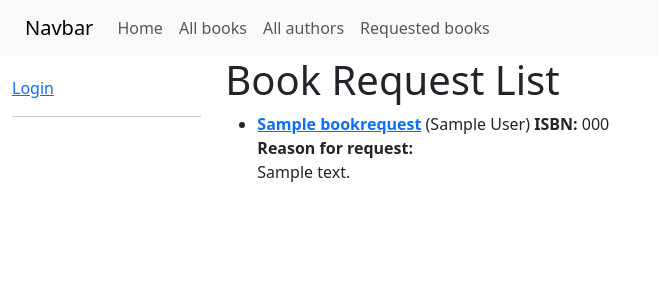
After one commit to Adam-Bitz/csci313-assignment-3-Adam-Bitz, a Django app: page /catalog/requests/ in a window 1280 px wide. The commit adds this page. Shown: the top 300 px of the page, without its empty margins (0-659 px from the left). Run offline with Django 5.2, Linux system fonts and the light colour scheme; tables that the repository leaves empty hold one stand-in row (values such as "Sample post").

Commit message:
Added model for bookrequests and pages for them

```diff
--- a/locallibrary/catalog/admin.py
+++ b/locallibrary/catalog/admin.py
@@ -1,5 +1,5 @@
 from django.contrib import admin
-from .models import Author, Genre, Book, BookInstance, Language
+from .models import Author, Genre, Book, BookInstance, Language, BookRequest
 
 
 # Register your models here.
@@ -9,6 +9,7 @@ from .models import Author, Genre, Book, BookInstance, Language
 admin.site.register(Genre)
 # admin.site.register(BookInstance)
 admin.site.register(Language)
+admin.site.register(BookRequest)
 
 class BooksInline(admin.TabularInline):
     model = Book
--- a/locallibrary/catalog/models.py
+++ b/locallibrary/catalog/models.py
@@ -146,3 +146,27 @@ class Author(models.Model):
     def __str__(self):
         """String for representing the Model object."""
         return f'{self.last_name}, {self.first_name}'
+
+class BookRequest(models.Model):
+    """Model representing a requested book."""
+    id = models.AutoField(primary_key=True)
+    title = models.CharField(max_length=200)
+    author = models.CharField(max_length=200, blank=True)
+    comment = models.TextField(
+        max_length=1000, blank=True, help_text="Enter a brief description of why you're requsting this book")
+
+    submitted = models.DateTimeField(auto_now_add=True)
+
+
+
+    isbn = models.CharField('ISBN', max_length=14, blank=True,
+                            help_text='13 Character <a href="https://www.isbn-international.org/content/what-isbn'
+                                      '">ISBN number</a>')
+
+    def get_absolute_url(self):
+        """Returns the URL to access a particular bookrequest instance."""
+        return reverse('request-detail', args=[str(self.id)])
+
+    def __str__(self):
+        """String for representing the Model object."""
+        return self.title
--- a/locallibrary/catalog/templates/base_generic.html
+++ b/locallibrary/catalog/templates/base_generic.html
@@ -15,19 +15,29 @@
     <link rel="stylesheet" href="{% static 'css/styles.css' %}" />
   </head>
   <body>
+    <nav class="navbar navbar-expand-lg navbar-light bg-light">
+      <a class="navbar-brand" href="#" style="padding-left:25px">Navbar</a>
+      <button class="navbar-toggler" type="button" data-toggle="collapse" data-target="#navbarNavAltMarkup" aria-controls="navbarNavAltMarkup" aria-expanded="false" aria-label="Toggle navigation">
+        <span class="navbar-toggler-icon"></span>
+      </button>
+      <div class="collapse navbar-collapse" id="navbarNavAltMarkup">
+        <div class="navbar-nav">
+          <a class="nav-item nav-link" href="{% url 'index' %}">Home <span class="sr-only"></span></a>
+          <a class="nav-item nav-link" href="{% url 'books' %}">All books</a>
+          <a class="nav-item nav-link" href="{% url 'authors' %}">All authors</a>
+          <a class="nav-item nav-link" href="{% url 'requests' %}">Requested books</a>
+        </div>
+      </div>
+    </nav>
     <div class="container-fluid">
       <div class="row">
         <div class="col-sm-2">
           {% block sidebar %}
             <ul class="sidebar-nav">
-              <li><a href="{% url 'index' %}">Home</a></li>
-              <li><a href="{% url 'books' %}">All books</a></li>
-              <li><a href="{% url 'authors' %}">All authors</a></li>
-            </ul>
-            <ul class="sidebar-nav">
              {% if user.is_authenticated %}
                <li>User: {{ user.get_username }}</li>
                <li><a href="{% url 'my-borrowed' %}">My Borrowed</a></li>
+               <li><a href="{% url 'request-create' %}">Request a book</a></li>
                <li>
                  <form id="logout-form" method="post" action="{% url 'admin:logout' %}">
                    {% csrf_token %}
--- /dev/null
+++ b/locallibrary/catalog/templates/catalog/bookrequest_list.html
@@ -0,0 +1,24 @@
+{% extends "base_generic.html" %}
+
+{% block content %}
+  <h1>Book Request List</h1>
+  {% if bookrequest_list %}
+    <ul>
+      {% for request in bookrequest_list %}
+      <li>
+        <b><a href="{{ request.get_absolute_url }}">{{ request.title }}</a></b>  ({{request.author}}) {% if request.isbn != ''%}<b>ISBN:</b> {{ request.isbn }}{% endif %} <br>
+        <b>Reason for request:</b>
+        <p>{{request.comment}}
+        <br>
+        {% if perms.catalog.delete_bookrequest %}
+          <a href="{% url 'request-delete' pk=request.pk %}">Delete Request</a></li>
+        {% endif %}
+        </p>
+
+      </li>
+      {% endfor %}
+    </ul>
+  {% else %}
+    <p>There are no book requests currently.</p>
+  {% endif %}
+{% endblock %}
--- a/locallibrary/catalog/urls.py
+++ b/locallibrary/catalog/urls.py
@@ -1,5 +1,6 @@
 from django.urls import path
 from . import views
+from django.views.generic import RedirectView
 
 urlpatterns = [
     path('', views.index, name='index'),
@@ -16,4 +17,9 @@ urlpatterns = [
     path('book/create/', views.BookCreate.as_view(), name='book-create'),
     path('book/<int:pk>/update/', views.BookUpdate.as_view(), name='book-update'),
     path('book/<int:pk>/delete/', views.BookDelete.as_view(), name='book-delete'),
+    path('requests/', views.RequestListView.as_view(), name='requests'),
+    path('request/create/', views.RequestCreate.as_view(), name='request-create'),
+    path('request/<int:pk>/delete/', views.RequestDelete.as_view(), name='request-delete'),
+#    path('request/<int:pk>', RedirectView.as_view(url='../requests/', permanent=True)),
+    path('request/<int:pk>', views.RequestDetailView.as_view(), name='request-detail'),
 ]
--- a/locallibrary/catalog/views.py
+++ b/locallibrary/catalog/views.py
@@ -1,6 +1,6 @@
 import datetime
 from django.shortcuts import render
-from .models import Book, Author, BookInstance, Genre
+from .models import Book, Author, BookInstance, Genre, BookRequest
 from django.views import generic
 from django.contrib.auth.mixins import LoginRequiredMixin
 from django.contrib.auth.decorators import login_required, permission_required
@@ -176,3 +176,29 @@ class BookDelete(PermissionRequiredMixin, DeleteView):
             return HttpResponseRedirect(
                 reverse("book-delete", kwargs={"pk": self.object.pk})
             )
+
+class RequestCreate(PermissionRequiredMixin, CreateView):
+    model = BookRequest
+    fields = ['title', 'author', 'comment', 'isbn',]
+    permission_required = 'catalog.add_bookrequest'
+
+class RequestDelete(PermissionRequiredMixin, DeleteView):
+    model = BookRequest
+    success_url = reverse_lazy('requests')
+    permission_required = 'catalog.delete_bookrequest'
+
+    def form_valid(self, form):
+        try:
+            self.object.delete()
+            return HttpResponseRedirect(self.success_url)
+        except Exception as e:
+            return HttpResponseRedirect(
+                reverse("request-delete", kwargs={"pk": self.object.pk})
+            )
+
+class RequestListView(generic.ListView):
+    model = BookRequest
+    paginate_by = 10
+
+class RequestDetailView(generic.DetailView):
+    model = BookRequest
```
Also changed, not shown: locallibrary/catalog/templates/catalog/bookrequest_confirm_delete.html (added, +14 -0 lines), locallibrary/catalog/templates/catalog/bookrequest_detail.html (added, +9 -0 lines), locallibrary/catalog/templates/catalog/bookrequest_form.html (added, +11 -0 lines), locallibrary/catalog/migrations/0005_bookrequest.py (added), locallibrary/catalog/migrations/0006_bookrequest_submitted_alter_bookrequest_id.py (added).
